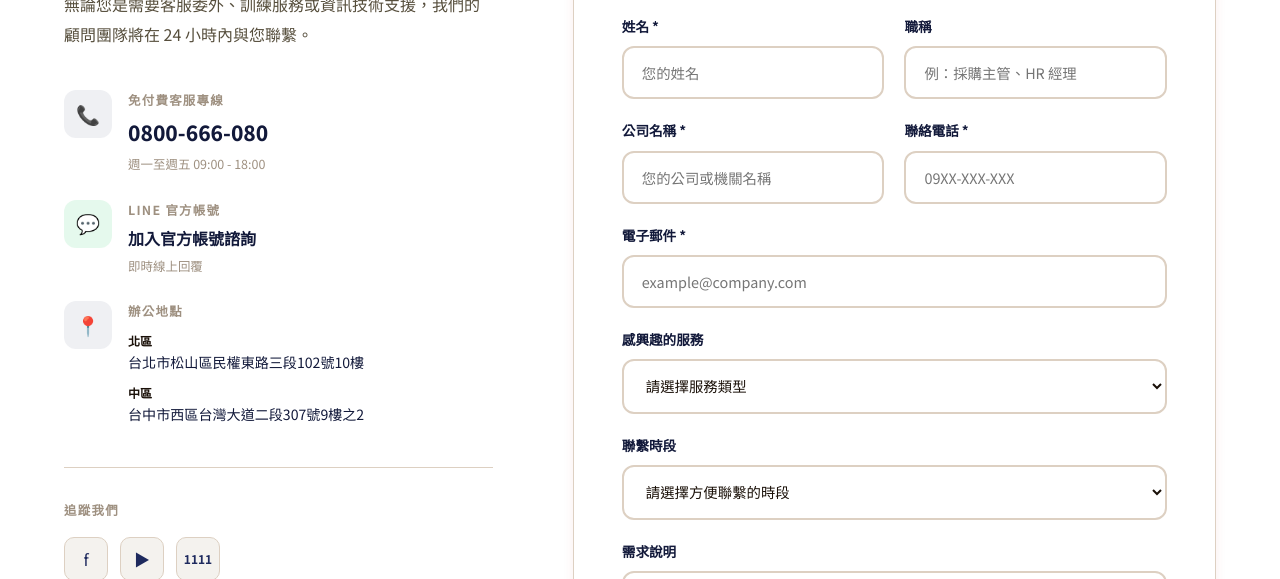
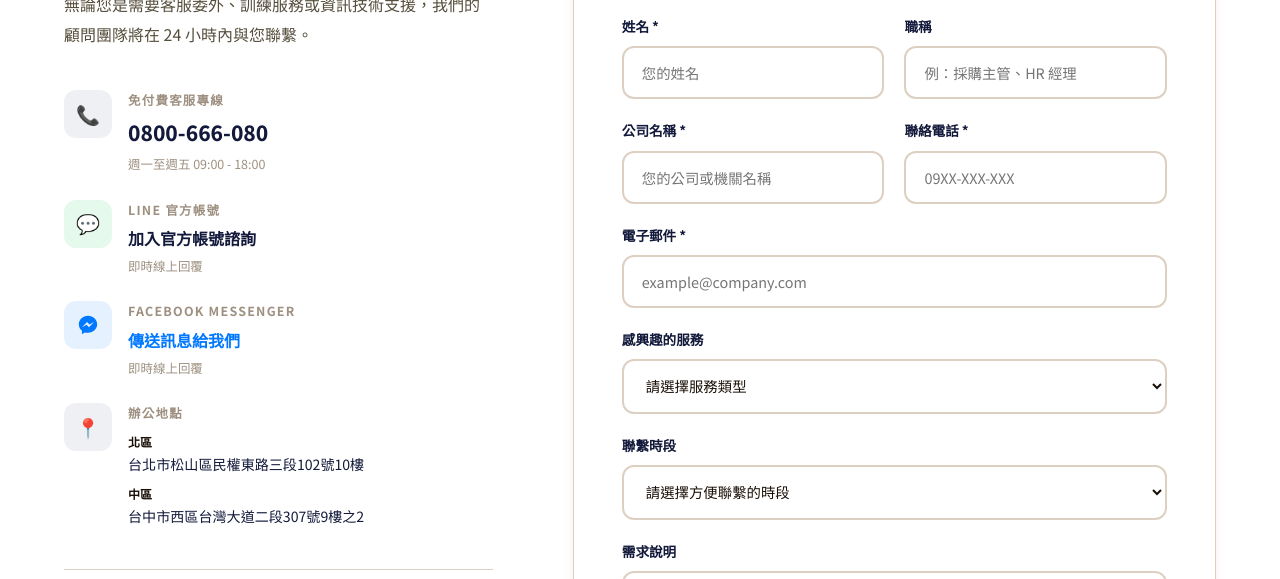
Before and after one commit to joanseu3234-dotcom/ipcc-website, a plain HTML site: page contact.html in a window 1280 px wide. Shown: the part 592-1171 px from the top of the page. Drawn offline with Linux system fonts and the light colour scheme.

Commit message:
feat: add Facebook Messenger contact option on contact page

```diff
--- a/contact.html
+++ b/contact.html
@@ -105,6 +105,17 @@
             <div>
               <div style="font-size:0.78rem; font-weight:700; color:var(--text-muted); text-transform:uppercase; letter-spacing:0.1em; margin-bottom:4px;">LINE 官方帳號</div>
               <a id="lineLink" href="#" style="font-size:1rem; font-weight:700; color:var(--navy-dark); text-decoration:none;">加入官方帳號諮詢</a>
+              <div style="font-size:0.78rem; color:var(--text-muted); margin-top:4px;">即時線上回覆</div>
+            </div>
+          </div>
+
+          <div style="display:flex; align-items:flex-start; gap:16px;">
+            <div style="width:48px; height:48px; background:rgba(0,120,255,0.1); border-radius:12px; display:flex; align-items:center; justify-content:center; flex-shrink:0;">
+              <svg width="22" height="22" viewBox="0 0 24 24" fill="#0078FF"><path d="M12 2C6.477 2 2 6.145 2 11.25c0 2.857 1.317 5.41 3.396 7.126V22l3.102-1.704A10.56 10.56 0 0 0 12 20.5c5.523 0 10-4.145 10-9.25S17.523 2 12 2zm1.04 12.46-2.55-2.72-4.98 2.72 5.48-5.82 2.61 2.72 4.92-2.72-5.48 5.82z"/></svg>
+            </div>
+            <div>
+              <div style="font-size:0.78rem; font-weight:700; color:var(--text-muted); text-transform:uppercase; letter-spacing:0.1em; margin-bottom:4px;">Facebook Messenger</div>
+              <a href="https://m.me/easy.ipcc" target="_blank" rel="noopener" style="font-size:1rem; font-weight:700; color:#0078FF; text-decoration:none;">傳送訊息給我們</a>
               <div style="font-size:0.78rem; color:var(--text-muted); margin-top:4px;">即時線上回覆</div>
             </div>
           </div>
```
